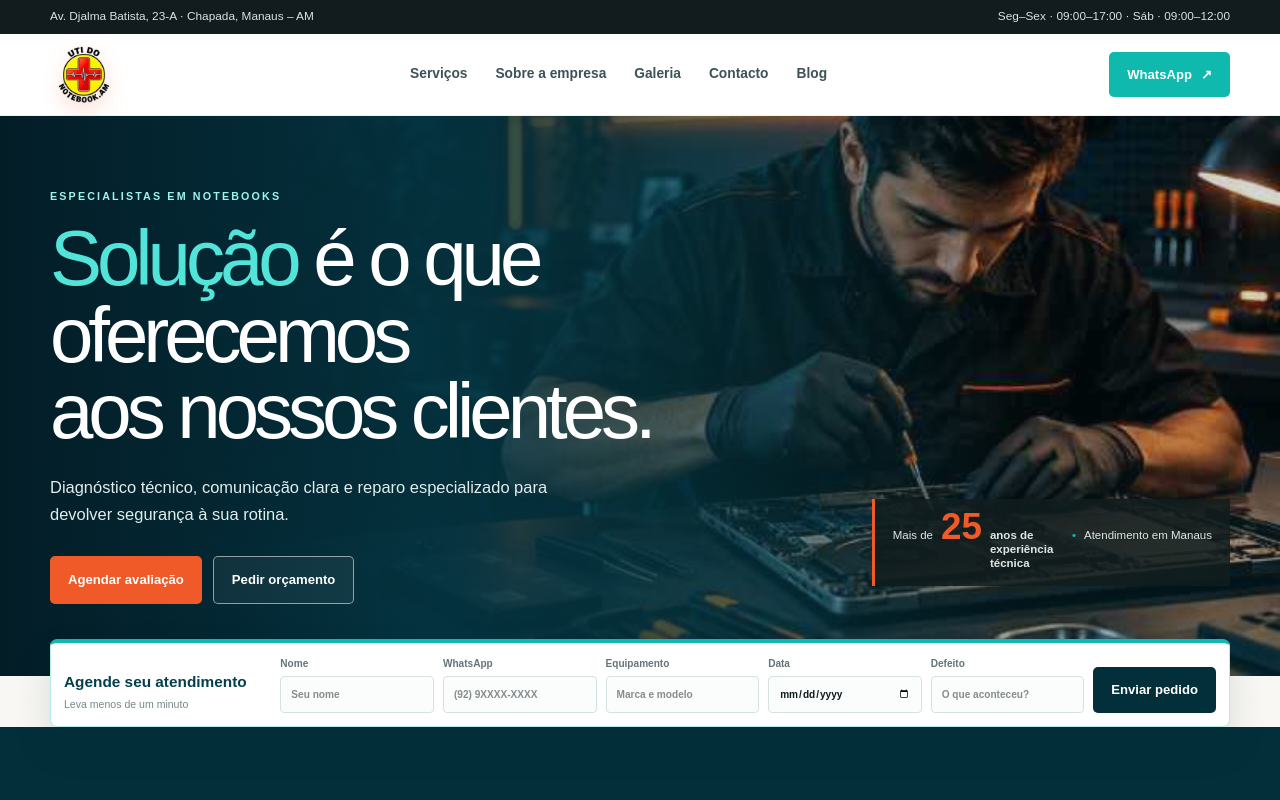
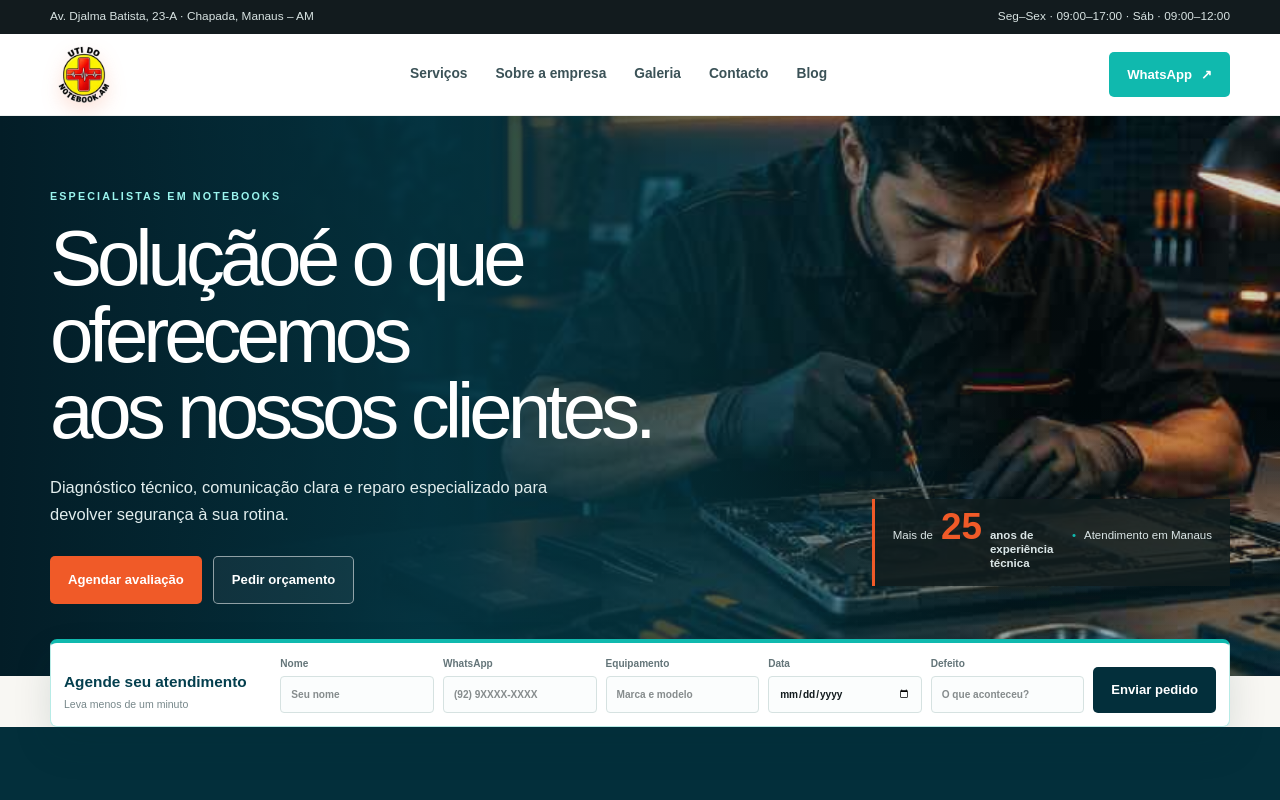
Before and after one commit to Nanda13Marinho/SITE_UTINOTBOOK, a Next.js app: page / in a window 1280 px wide. Shown: the top 800 px of the page. Built offline with nearby package versions, Linux system fonts and the light colour scheme.

Commit message:
fix: ajustar espaçamento aprovado no destaque inicial

```diff
--- a/app/page.tsx
+++ b/app/page.tsx
@@ -17,7 +17,7 @@ export default async function Home({ searchParams }: { searchParams: Promise<{ s
   return <main>
     <div className="utility-bar"><div className="shell"><span>Av. Djalma Batista, 23-A · Chapada, Manaus – AM</span><span>Seg–Sex · 09:00–17:00 · Sáb · 09:00–12:00</span></div></div>
     <header className="site-header"><div className="shell main-nav"><Link href="/" className="brand brand-logo" aria-label="UTI do Notebook - início"><Image src="/images/web-brand/logo-uti-notebook-premium.webp" alt="UTI do Notebook.AM" width={68} height={68} priority/></Link><nav aria-label="Navegação principal"><a href="#servicos">Serviços</a><a href="#sobre">Sobre a empresa</a><a href="#galeria">Galeria</a><a href="#contato">Contacto</a><Link href="/blog">Blog</Link></nav><a className="button button-teal" href={whatsapp}>WhatsApp <span aria-hidden>↗</span></a></div></header>
-    <section className="hero"><Image src="/images/hero-reparo-premium.jpg" alt="Técnico realizando reparo cuidadoso em notebook" fill priority sizes="100vw" className="hero-image"/><div className="hero-wash"/><div className="shell hero-content"><div className="hero-copy"><p className="kicker">Especialistas em notebooks</p><h1><em>Solução</em> é o que oferecemos<br/>aos nossos clientes.</h1><p className="hero-description">Diagnóstico técnico, comunicação clara e reparo especializado para devolver segurança à sua rotina.</p><div className="hero-actions"><a className="button button-orange" href="#agendamento">Agendar avaliação</a><a className="button button-ghost" href={whatsapp}>Pedir orçamento</a></div></div><div className="hero-note"><span>Mais de</span><strong>25</strong><b>anos de experiência técnica</b><i>•</i><span>Atendimento em Manaus</span></div></div></section>
+    <section className="hero"><Image src="/images/hero-reparo-premium.jpg" alt="Técnico realizando reparo cuidadoso em notebook" fill priority sizes="100vw" className="hero-image"/><div className="hero-wash"/><div className="shell hero-content"><div className="hero-copy"><p className="kicker">Especialistas em notebooks</p><h1><span className="hero-accent">Solução</span><span className="hero-title-rest">é o que oferecemos</span><br/>aos nossos clientes.</h1><p className="hero-description">Diagnóstico técnico, comunicação clara e reparo especializado para devolver segurança à sua rotina.</p><div className="hero-actions"><a className="button button-orange" href="#agendamento">Agendar avaliação</a><a className="button button-ghost" href={whatsapp}>Pedir orçamento</a></div></div><div className="hero-note"><span>Mais de</span><strong>25</strong><b>anos de experiência técnica</b><i>•</i><span>Atendimento em Manaus</span></div></div></section>
     <section className="booking-panel" id="agendamento"><div className="shell"><form action={book} className="booking-form"><div className="booking-heading"><b>Agende seu atendimento</b><span>Leva menos de um minuto</span></div><label>Nome<input name="name" placeholder="Seu nome" required/></label><label>WhatsApp<input name="phone" placeholder="(92) 9XXXX-XXXX" required/></label><label>Equipamento<input name="device" placeholder="Marca e modelo" required/></label><label>Data<input name="date" type="date" required/></label><label>Defeito<input name="issue" placeholder="O que aconteceu?"/></label><button className="button button-dark" type="submit">Enviar pedido</button></form>{query.sent && <p className="notice">Pedido enviado. Em breve nossa equipe confirma o atendimento.</p>}{query.error && <p className="notice notice-error">Confira os campos obrigatórios e tente novamente.</p>}</div></section>
     <section className="services-section" id="servicos"><div className="shell"><div className="services-intro"><div><p className="kicker">Assistência especializada</p><h2>Diagnóstico investigativo<br/>e assertivo para o seu notebook.</h2></div><p>Identificamos a causa do problema e orientamos a solução adequada — com transparência antes de qualquer reparo.</p></div><div className="service-grid"><Service image="/images/web-blog/manutencao-preventiva.jpg" title="Manutenção e limpeza" text="Prevenção para reduzir aquecimento, lentidão e falhas no dia a dia."/><Service image="/images/web-blog/tela-dobradica.jpg" title="Tela, carcaça e dobradiças" text="Troca e reparo com avaliação da estrutura e da abertura do equipamento."/><Service image="/images/web-blog/upgrade-ssd-memoria.jpg" title="Placa e componentes" text="Diagnóstico de placa-mãe, conectores, teclado, bateria e carregamento."/><Service image="/images/web-blog/notebook-lento.jpg" title="Desempenho e melhorias" text="Mais agilidade para estudar, trabalhar e usar seus programas sem travar."/></div></div></section>
     <section className="shell trust-grid"><Feature number="01" title="Diagnóstico honesto" text="Você entende o problema antes de decidir."/><Feature number="02" title="Técnicos especializados" text="Cuidado técnico para as marcas que você usa."/><Feature number="03" title="Serviço com garantia" text="Mais segurança depois do reparo."/></section>
```
